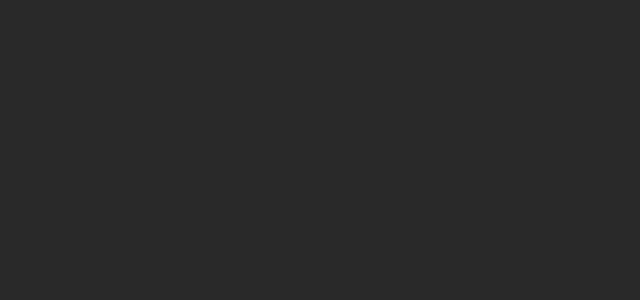
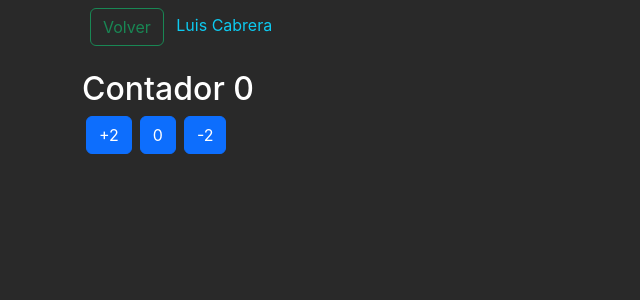
Before and after one commit to SebaGNH/RJS-useReducer-VYB, a React (Vite) app: page /CounterTypes in a window 1280 px wide. Before the commit this address had no page. Shown: the top 300 px of the page, without its empty margins (0-640 px from the left). Built offline with nearby package versions, Linux system fonts and the light colour scheme.

Commit message:
se agregan Types para evitar errores en dispatch o reducer

```diff
--- /dev/null
+++ b/src/lc-02-contadotTypes/CounterTypes.jsx
@@ -0,0 +1,47 @@
+import React, { useReducer } from 'react'
+import { ButtonBack } from '../components/ButtonBack';
+
+const initialState = {
+  counter: 0
+}
+
+// Así evitamos ingresar mal los typos en dipatch o el reducer
+const Types = {
+  incrementar: 'incrementar',
+  decrementar: 'decrementar',
+  reset: 'reset',
+}
+
+const counterReducer = (state = initialState, action = {}) => {
+  switch (action.type) {
+    case Types.incrementar :  return { counter: state.counter + 2 };
+    case Types.decrementar :  return { counter: state.counter - 2 };
+    case Types.reset:  return { counter: 0 };
+    default : return state;
+  }
+}
+
+export const CounterTypes = () => {
+  const [state, dispatch] = useReducer(counterReducer, initialState);
+  return (
+    <>
+      <ButtonBack nombre={'Luis Cabrera'}/>
+
+
+      <h2>Contador {state.counter}</h2>
+
+      <button
+        className='btn btn-primary mx-1'
+        onClick={ () => dispatch( { type: Types.incrementar } ) }
+      > +2 </button>
+      <button
+        className='btn btn-primary mx-1'
+        onClick={ () => dispatch( { type: Types.reset } ) }
+      > 0 </button>
+      <button
+        className='btn btn-primary mx-1'
+        onClick={ () => dispatch( { type: Types.decrementar } ) }
+      > -2 </button>
+    </>
+  )
+}
--- a/src/routes/App.routes.jsx
+++ b/src/routes/App.routes.jsx
@@ -3,6 +3,7 @@
 import { Contador } from '../ow-01-contador/pages/Contador';
 import { ListaTareas } from '../gi-01-listaTareas/pages/ListaTareas';
 import { CounterLC } from '../lc-01-contador/CounterLC';
+import { CounterTypes } from '../lc-02-contadotTypes/CounterTypes';
 export const AppRoutes = () => {
   return (
     <div className='container'>
@@ -11,6 +12,7 @@
         <Route path='/Contador' element={<Contador />}/>
         <Route path='/ListaTareas' element={<ListaTareas />}/>
         <Route path='/CounterLC' element={<CounterLC />}/>
+        <Route path='/CounterTypes' element={<CounterTypes />}/>
       </Routes>
     </div>
   )
--- a/src/routes/HomeNavBar.jsx
+++ b/src/routes/HomeNavBar.jsx
@@ -19,6 +19,9 @@
               <NavLink to="/CounterLC" className="nav-link btn btn-outline-primary m-1">
               Counter LC
               </NavLink>
+              <NavLink to="/CounterTypes" className="nav-link btn btn-outline-primary m-1">
+              Counter + Types
+              </NavLink>
 
             </ul>
           </div>
```
